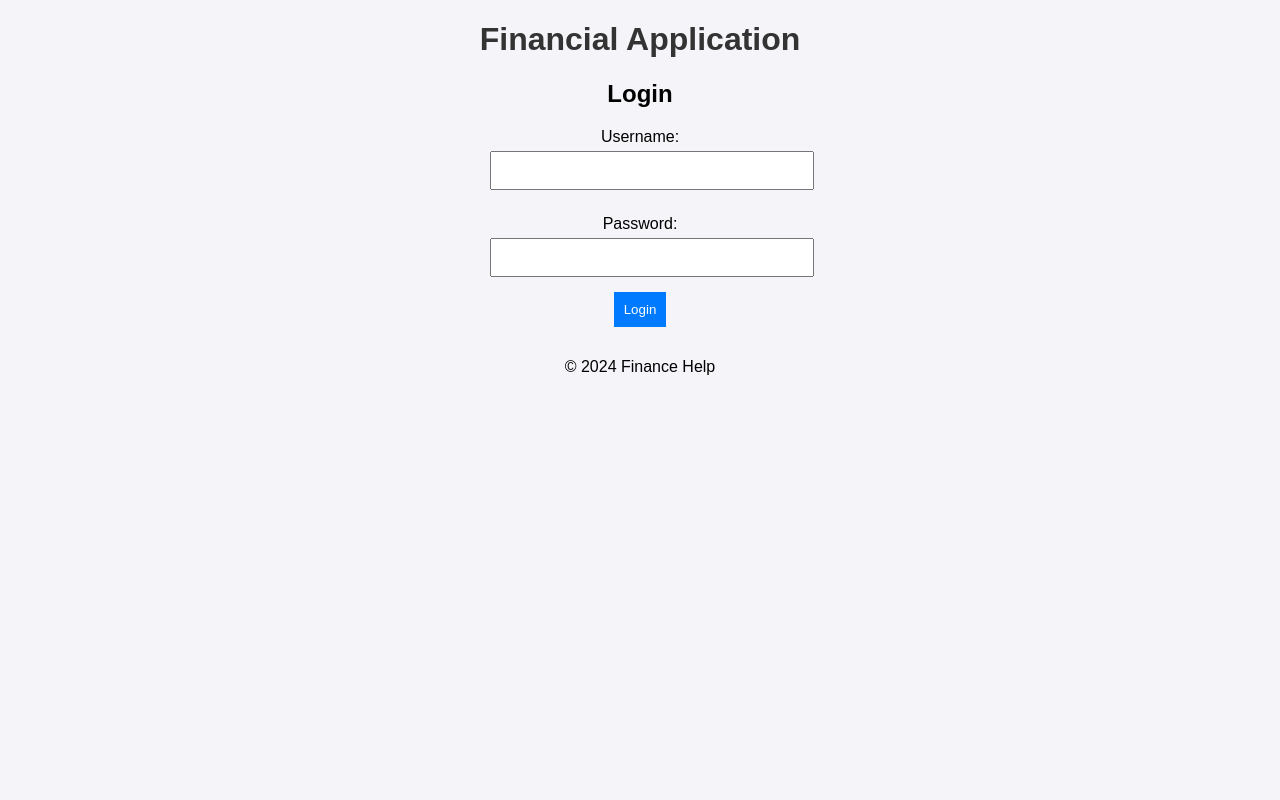
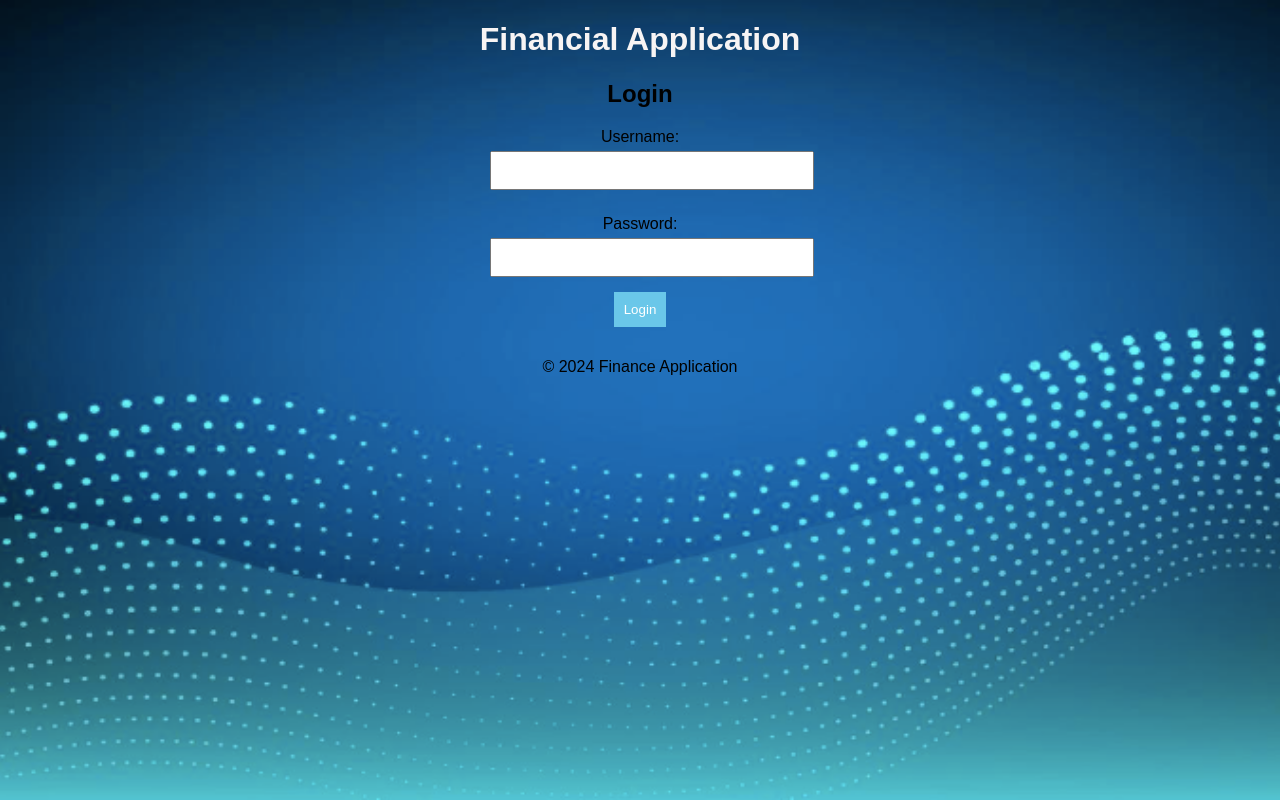
Before and after one commit to shresta-munikuntla/tripleS_HackUTD2024, a plain HTML site: page index.html in a window 1280 px wide. Drawn offline with Linux system fonts and the light colour scheme.

Commit message:
new changes

```diff
--- a/index.html
+++ b/index.html
@@ -73,7 +73,7 @@
         </div>
     </div>
     <footer>
-        <p>© 2024 Finance Help</p>
+        <p>© 2024 Finance Application</p>
       </footer>
     <script src="app.js"></script>
 </body>
--- a/style.css
+++ b/style.css
@@ -1,4 +1,9 @@
 body {
+    background-image: url(Backgroung\ image.png);
+    background-repeat: no-repeat;
+    background-position: center;
+    background-attachment: fixed;
+    background-size: cover;
     font-family: Arial, sans-serif;
     text-align: center;
     background-color: #f4f4f9;
@@ -6,7 +11,7 @@ body {
 }
 
 h1 {
-    color: #333;
+    color: #f7f4f4;
 }
 
 form {
@@ -28,7 +33,7 @@ input, button {
 button {
     width: fit-content;
     height: fit-content;
-    background-color: #007BFF;
+    background-color: #6ac7e9;
     color: white;
     border: none;
     cursor: pointer;
```
Also changed, not shown: Backgroung image.png (added).
